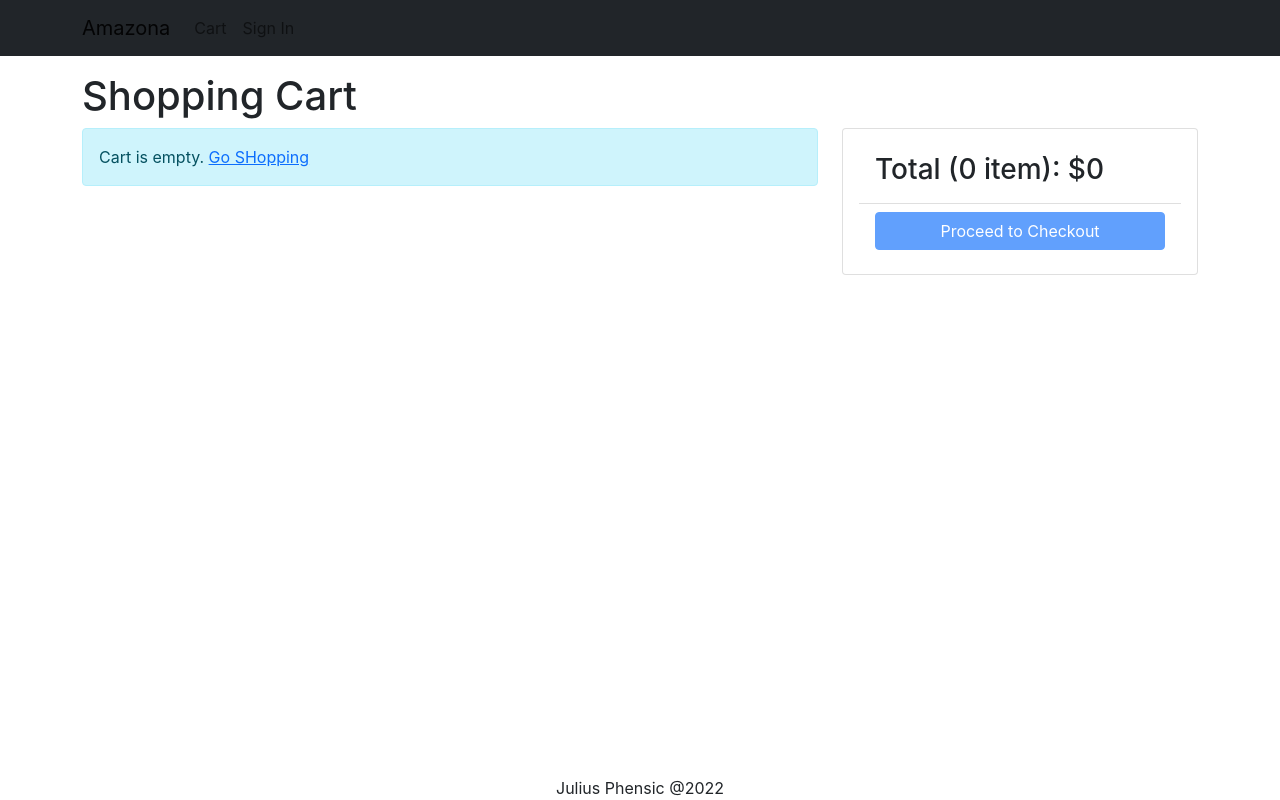
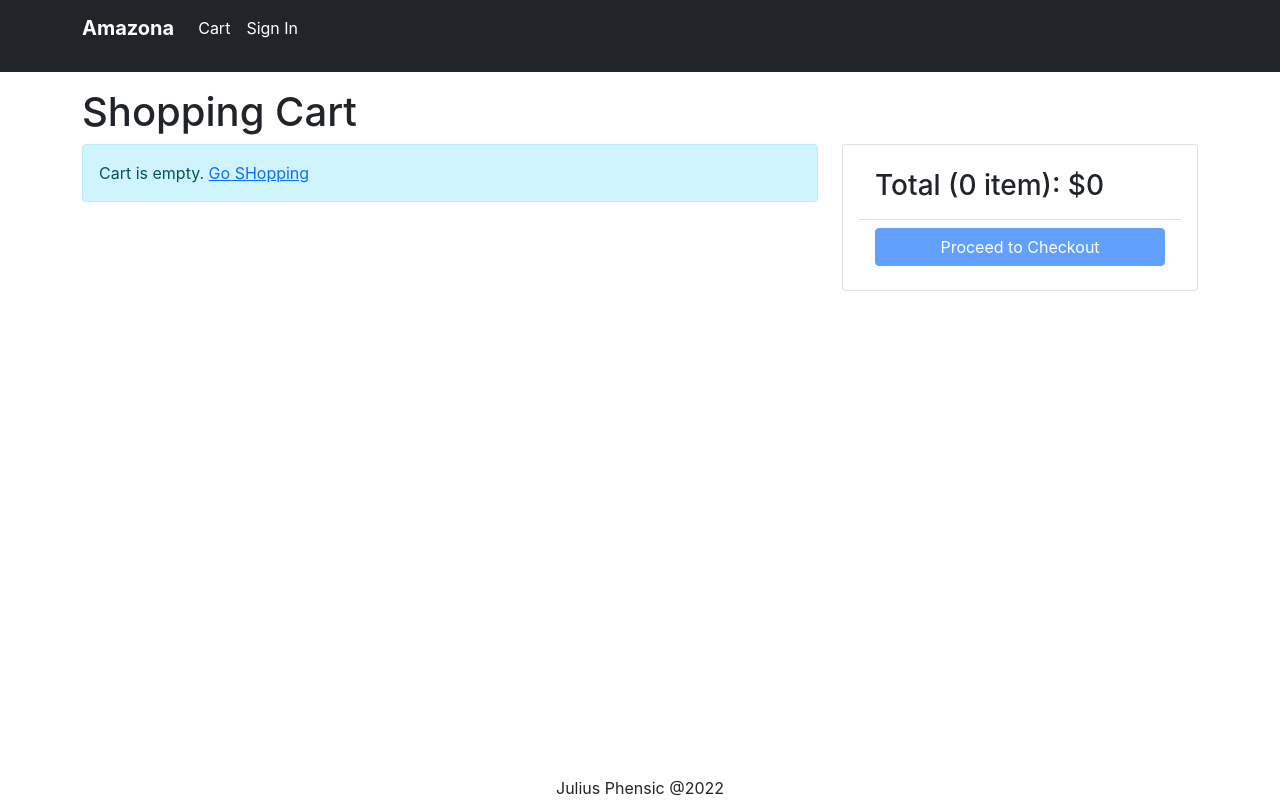
Before and after one commit to Julius170/MERN-Website, a React (Create React App) app in the folder frontend/: page /cart in a window 1280 px wide. Built offline with nearby package versions, Linux system fonts and the light colour scheme.

Commit message:
installed toast (not working)

```diff
--- a/frontend/src/App.js
+++ b/frontend/src/App.js
@@ -21,17 +21,22 @@ function App() {
     };
   return (
      <BrowserRouter>
-       <div className='d-flex flex-column site-container'>
-         <ToastContainer position="bottom-container" limit={1} />
+      <div className='d-flex flex-column site-container'>
+      <ToastContainer
+      position="bottom-center"
+      draggable={true}
+      limit={1} />
          <header >
             <Navbar bg='dark'  varient='dark'>
               <Container>
                 <LinkContainer to="/">
-                <Navbar.Brand>Amazona</Navbar.Brand>
+                <Navbar.Brand>
+                  <p style={{color:"white"}}> <b>Amazona</b> </p>
+                </Navbar.Brand>
                 </LinkContainer>
                 <Nav className='me-auto'>
                   <Link to='/cart' className='nav-link'>
-                    Cart
+                    <p style={{color:"white"}}>Cart</p>
                     {cart.cartItems.length > 0 && (
                       <Badge pill bg='warning'>
                         {cart.cartItems.reduce((a, c) => a + c.quantity, 0)}
@@ -39,7 +44,7 @@ function App() {
                     )}
                   </Link>
                   {userInfo ? (
-                    <NavDropdown title={userInfo.name} id="basic-nav-dropdown">
+                    <NavDropdown title= {<text style={{color:"white"}}>{userInfo.name}</text>} id="basic-nav-dropdown">
                       <LinkContainer to='/profile'>
                         <NavDropdown.Item>User Profile</NavDropdown.Item>
                       </LinkContainer>
@@ -51,12 +56,12 @@ function App() {
                       className='dropdown-item'
                       to='#signout'
                       onClick={signoutHandler}>
-                        Sign Out
+                        Sing Out
                       </Link>
                     </NavDropdown>
                   ) : (
                     <Link className="nav-link" to='/signin'>
-                    Sign In
+                      <p style={{color:"white"}}>Sign In</p>
                     </Link>
                   )}
 
--- a/frontend/src/index.css
+++ b/frontend/src/index.css
@@ -12,9 +12,6 @@ body {
 
 }
 
-title {
-  color: #fff
-}
 
 main {
   flex: 1;
--- a/frontend/src/screens/ProductScreen.js
+++ b/frontend/src/screens/ProductScreen.js
@@ -72,10 +72,7 @@ const addToCartHandler = async() => {
     return (
        loading? (
            <LoadingBox/>
-
-
         )
-
         :
         error? (
             <MessageBox variant="danger">{error}</MessageBox>
--- a/frontend/src/screens/SigninScreen.js
+++ b/frontend/src/screens/SigninScreen.js
@@ -28,7 +28,7 @@ export default function SigninScreen() {
             ctxDispatch({type: 'USER_SIGNIN', payload: data })
             localStorage.setItem('userInfo', JSON.stringify(data));
             navigate(redirect || '/');
-        }catch (err) {
+        } catch(err) {
             toast.error(getError(err));
         }
     };
```
Also changed, not shown: frontend/src/App.css (line endings or trailing spaces).
